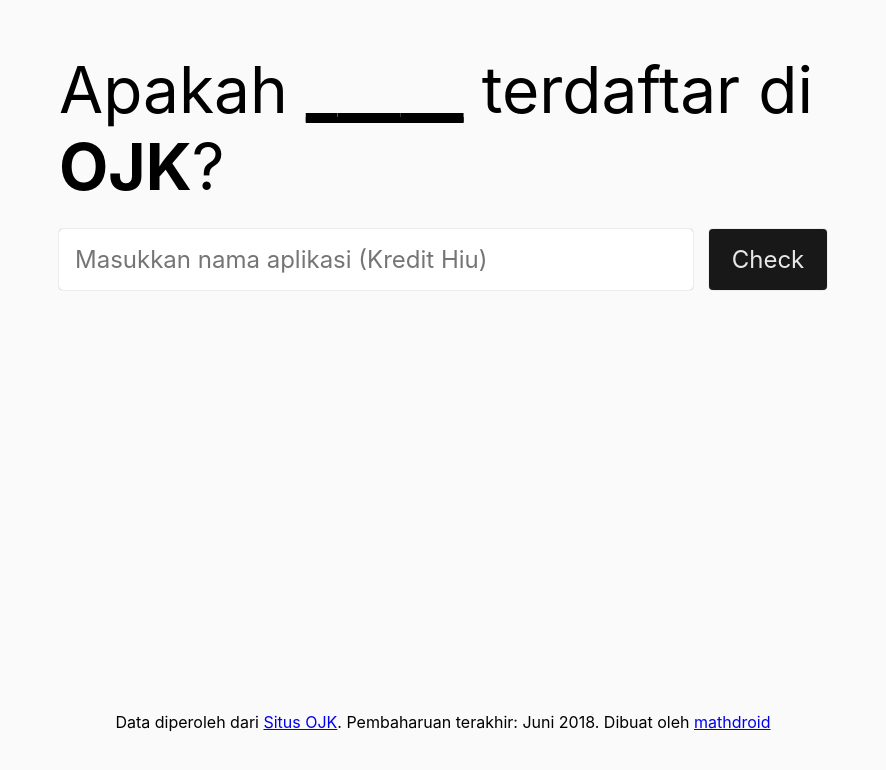
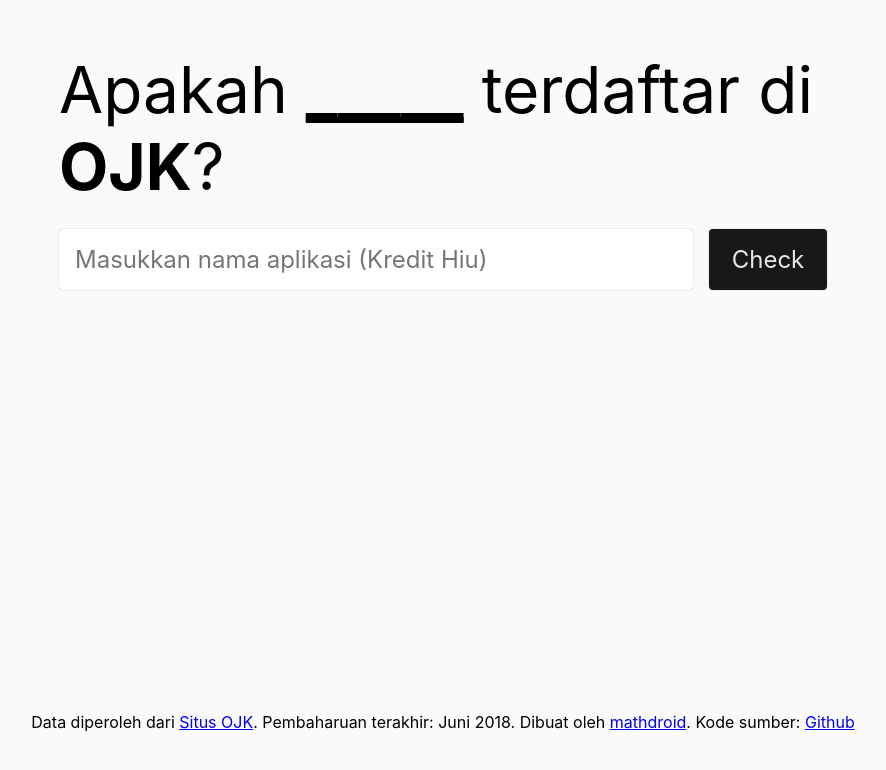
Before and after one commit to commonlabs-id/pinjollist, a Next.js app in the folder search/: page / in a window 1280 px wide. Shown: the top 770 px of the page, without its empty margins (197-1083 px from the left). Built offline with nearby package versions, Linux system fonts and the light colour scheme; a web font is replaced by a local one; what debounce-fn would draw is missing.

Commit message:
fix reg date

```diff
--- a/search/pages/index.js
+++ b/search/pages/index.js
@@ -222,7 +222,7 @@
                       new Date(),
                       { locale: id }
                     )} lalu`
-                  : `Terdaftar pada ${registeredDate.toLocaleDateString()}`}
+                  : `Terdaftar pada ${new Date(result["Tanggal Terdaftar atau Izin"]).toLocaleDateString()}`}
               </time>
               <span
                 onClick={() => {
@@ -345,7 +345,10 @@
           Situs OJK
         </a>
         . Pembaharuan terakhir: Juni 2018. Dibuat oleh{" "}
-        <a href="https://twitter.com/mathdroid">mathdroid</a>
+        <a href="https://twitter.com/mathdroid">mathdroid</a>. Kode sumber:{" "}
+        <a href="https://github.com/mathdroid/apakah-terdaftar-di-ojk">
+          Github
+        </a>
       </footer>
       <style jsx global>{`
         @font-face {
```
